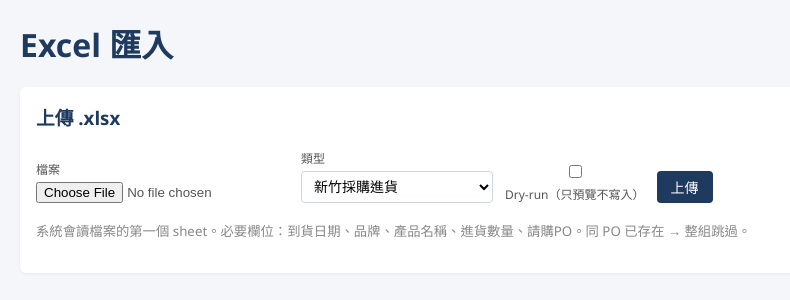
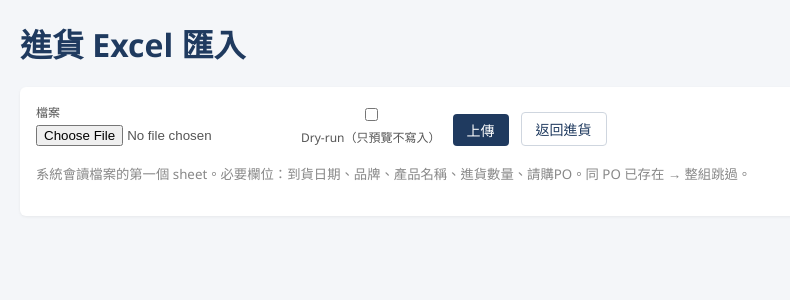
Before and after one commit to alien18331/warehouse_mgr, a FastAPI app: page /import in a window 1280 px wide. Shown: the part 52-352 px from the top of the page, without its empty margins (0-790 px from the left). Run offline with FastAPI, Linux system fonts and the light colour scheme.

Commit message:
Import: remove sheet/type selector (import implies inbound)
- Page heading changed to '進貨 Excel 匯入'
- Dropped the disabled fig2-5 select; POST no longer takes a sheet param
- Added a '返回進貨' button beside upload

```diff
--- a/app/main.py
+++ b/app/main.py
@@ -810,16 +810,13 @@ def import_form(request: Request):
 
 @app.post("/import", response_class=HTMLResponse)
 async def import_post(request: Request, file: UploadFile = File(...),
-                      sheet: str = Form("fig1"), dry_run: int = Form(0)):
+                      dry_run: int = Form(0)):
     if not file.filename.lower().endswith((".xlsx", ".xlsm")):
         raise HTTPException(400, "請上傳 .xlsx 檔")
     data = await file.read()
-    if sheet == "fig1":
-        try:
-            result = importer.import_fig1(data, dry_run=bool(dry_run))
-        except ValueError as e:
-            raise HTTPException(400, str(e))
-    else:
-        raise HTTPException(400, f"目前尚未支援 sheet「{sheet}」")
-    return render(request, "import.html", result=result, sheet=sheet,
+    try:
+        result = importer.import_fig1(data, dry_run=bool(dry_run))
+    except ValueError as e:
+        raise HTTPException(400, str(e))
+    return render(request, "import.html", result=result,
                   dry_run=bool(dry_run), filename=file.filename)
--- a/app/templates/import.html
+++ b/app/templates/import.html
@@ -1,22 +1,13 @@
 {% extends "base.html" %}
 {% block body %}
-<h1>Excel 匯入</h1>
+<h1>進貨 Excel 匯入</h1>
 
 <div class="card">
-<h3 style="margin-top:0;">上傳 .xlsx</h3>
 <form method="post" action="/import" enctype="multipart/form-data" class="row">
   <label>檔案<input type="file" name="file" accept=".xlsx,.xlsm" required></label>
-  <label>類型
-    <select name="sheet">
-      <option value="fig1">新竹採購進貨</option>
-      <option value="fig2" disabled>出貨（尚未開放）</option>
-      <option value="fig3" disabled>辦公室請購（尚未開放）</option>
-      <option value="fig4" disabled>餘料退回（尚未開放）</option>
-      <option value="fig5" disabled>餘料轉撥（尚未開放）</option>
-    </select>
-  </label>
   <label class="flex"><input type="checkbox" name="dry_run" value="1"> Dry-run（只預覽不寫入）</label>
   <button type="submit" class="btn">上傳</button>
+  <a class="btn ghost" href="/inbound">返回進貨</a>
 </form>
 <p><small class="muted">系統會讀檔案的第一個 sheet。必要欄位：到貨日期、品牌、產品名稱、進貨數量、請購PO。同 PO 已存在 → 整組跳過。</small></p>
 </div>
@@ -26,7 +17,7 @@
   <h3 style="margin-top:0;">
     匯入結果
     {% if result.dry_run %}<span class="badge office">DRY-RUN</span>{% endif %}
-    <small class="muted">— {{ filename }} / {{ sheet }}</small>
+    <small class="muted">— {{ filename }}</small>
   </h3>
   <div class="stats">
     <div class="stat"><div class="n">{{ result.total_rows }}</div><div class="l">原始列數</div></div>
```
Also changed, not shown: 1 other file.
